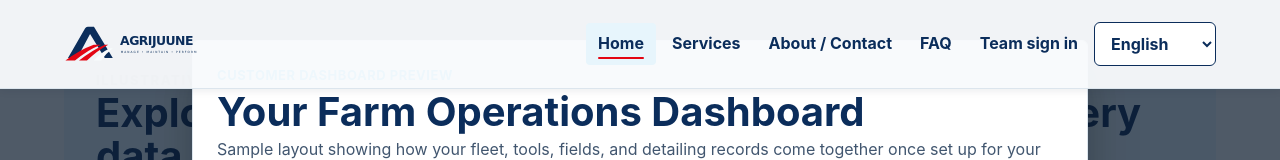
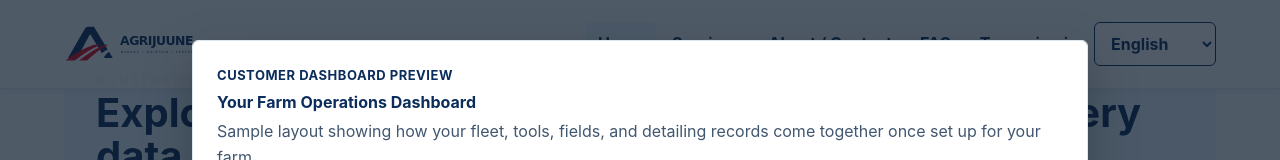
Before and after one commit to Owethudev/agrijuune, a React (Vite) app in the folder frontend/: page / in a window 1280 px wide. Both pictures are taken after a click on the button "Start demo". Shown: the part 2378-2538 px from the top of the page. Built offline with nearby package versions, Linux system fonts and the light colour scheme; no server answers.

Commit message:
fix(demo): portal dashboard modal above sticky navbar (#110)

```diff
--- a/frontend/src/demo/DashboardPreview.css
+++ b/frontend/src/demo/DashboardPreview.css
@@ -1,7 +1,7 @@
 .dashboard-preview__backdrop {
   position: fixed;
   inset: 0;
-  z-index: 100;
+  z-index: 1000;
   display: flex;
   align-items: center;
   justify-content: center;
@@ -33,7 +33,7 @@
 
 .dashboard-preview__eyebrow {
   margin: 0 0 var(--space-half);
-  color: var(--agrijuune-blue);
+  color: var(--agrijuune-navy);
   font-size: var(--font-size-xs);
   font-weight: var(--font-weight-bold);
   letter-spacing: 0.04em;
--- a/frontend/src/demo/DashboardPreview.tsx
+++ b/frontend/src/demo/DashboardPreview.tsx
@@ -1,4 +1,5 @@
 import { useEffect, useRef, useState } from 'react';
+import { createPortal } from 'react-dom';
 import type { HomePageCopy, Language } from '../content/translations';
 import { DEMO_MACHINERY_RECORDS } from './demoData';
 import './DashboardPreview.css';
@@ -63,7 +64,7 @@ export function DashboardPreview({
     },
   ];
 
-  return (
+  const modal = (
     <div
       className="dashboard-preview__backdrop"
       role="presentation"
@@ -262,4 +263,6 @@ export function DashboardPreview({
       </div>
     </div>
   );
+
+  return createPortal(modal, document.body);
 }
```
